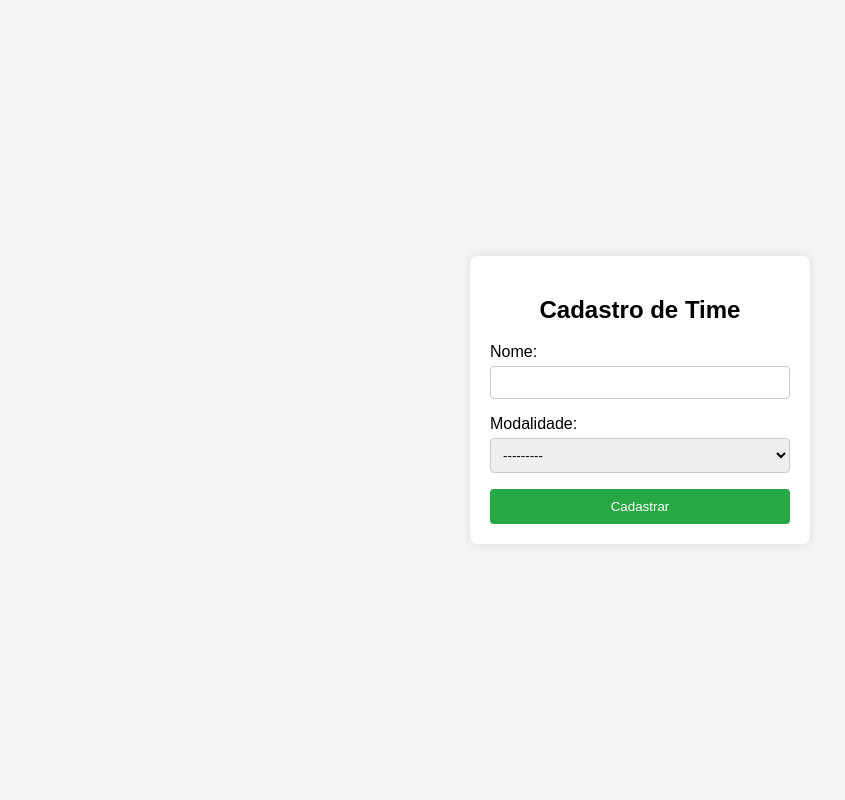
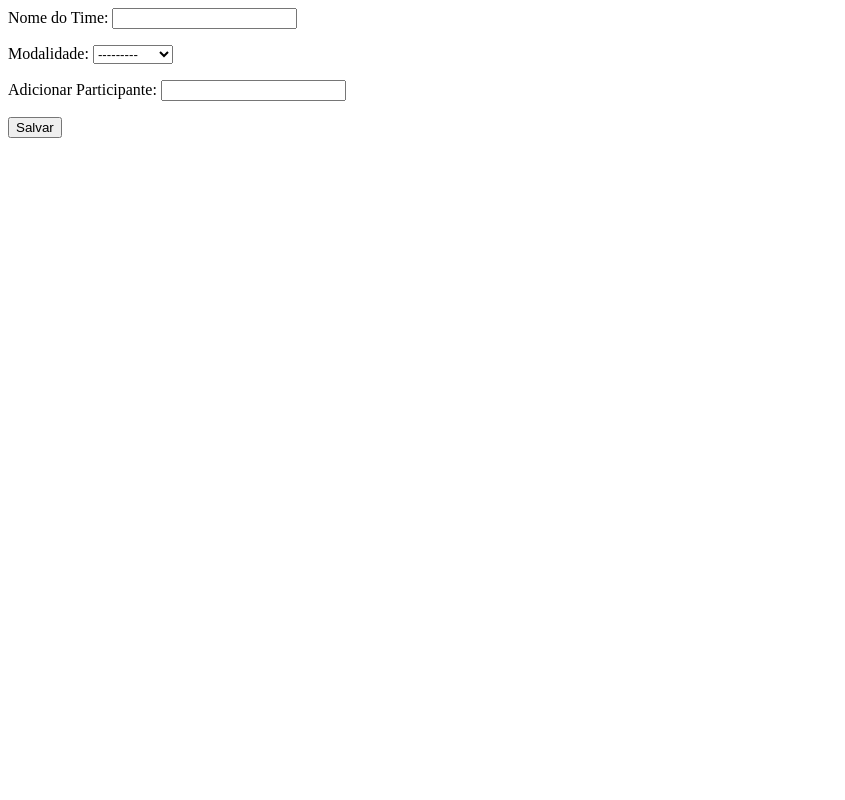
Before and after one commit to RodrigoGomes21/nova_funcionalidade, a Django app: page /gerenciamento/times/cadastrar/ in a window 1280 px wide. Shown: the whole page, without its empty margins (0-845 px from the left). Run offline with Django 3.2, Linux system fonts and the light colour scheme.

Commit message:
Novas modificações

```diff
--- a/gerenciamento/forms.py
+++ b/gerenciamento/forms.py
@@ -1,9 +1,29 @@
+# forms.py
+
 from django import forms
-from .models import Time
-
-#para cadastro de times
+from .models import Time, Participante
 
 class TimeForm(forms.ModelForm):
+    # Campo para adicionar participantes
+    participante_nome = forms.CharField(max_length=100, required=False, label='Adicionar Participante')
+
     class Meta:
         model = Time
-        fields = ['nome', 'modalidade']
+        fields = ['nome', 'modalidade']  # Campos já existentes
+
+    def clean_participante_nome(self):
+        # Lógica de validação para o limite de participantes
+        participante_nome = self.cleaned_data.get('participante_nome')
+        modalidade = self.cleaned_data.get('modalidade')
+        if modalidade:
+            max_participantes = {
+                'basquete': 12,
+                'futsal': 14,
+                'handebol': 14,
+                'volei': 10
+            }
+            limite = max_participantes.get(modalidade)
+            participantes_atuais = Participante.objects.filter(modalidade=modalidade).count()
+            if participantes_atuais >= limite:
+                raise forms.ValidationError(f'O limite para {modalidade} é de {limite} participantes.')
+        return participante_nome
--- a/gerenciamento/models.py
+++ b/gerenciamento/models.py
@@ -80,12 +80,22 @@ class Time(models.Model):
         ('basquete', 'Basquete'),
         ('futsal', 'Futsal'),
         ('handebol', 'Handebol'),
-        ('volei', 'Volei')
+        ('volei', 'Vôlei'),
     ]
 
-    nome = models.CharField(max_length=100)
+    nome = models.CharField(max_length=100, verbose_name="Nome do Time")
     modalidade = models.CharField(max_length=50, choices=MODALIDADES)
-    criacao = models.DateTimeField(auto_now_add=True)  # Adicionando o campo de data de criação
+    criacao = models.DateTimeField(auto_now_add=True)
 
     def __str__(self):
         return f'{self.nome} - {self.modalidade}'
+
+class Participante(models.Model):
+    nome = models.CharField(max_length=100)
+    time = models.CharField(max_length=100, default='valor_padrao')
+    modalidade = models.CharField(max_length=50, choices=Time.MODALIDADES)
+    curso = models.CharField(max_length=100)  # Exemplo de campo 'curso'
+    competidor = models.BooleanField(default=False)  # Exemplo de campo 'competidor'
+
+    def __str__(self):
+        return self.nome
--- a/gerenciamento/templates/usuarios/cadastrar_time.html
+++ b/gerenciamento/templates/usuarios/cadastrar_time.html
@@ -1,67 +1,21 @@
-<!DOCTYPE html>
-<html lang="pt-BR">
-<head>
-    <meta charset="UTF-8">
-    <meta name="viewport" content="width=device-width, initial-scale=1.0">
-    <title>Cadastro de Time</title>
-    <style>
-        body {
-            font-family: Arial, sans-serif;
-            background-color: #f4f4f4;
-            display: flex;
-            justify-content: center;
-            align-items: center;
-            height: 100vh;
-            margin: 0;
-        }
-        .container {
-            background-color: white;
-            padding: 20px;
-            border-radius: 8px;
-            box-shadow: 0 0 10px rgba(0, 0, 0, 0.1);
-            width: 300px;
-        }
-        h2 {
-            text-align: center;
-        }
-        .input-group {
-            margin-bottom: 15px;
-        }
-        label {
-            display: block;
-            margin-bottom: 5px;
-        }
-        input, select {
-            width: 100%;
-            padding: 8px;
-            box-sizing: border-box;
-            border-radius: 4px;
-            border: 1px solid #ccc;
-        }
-        button {
-            width: 100%;
-            padding: 10px;
-            background-color: #28a745;
-            color: white;
-            border: none;
-            border-radius: 4px;
-            cursor: pointer;
-        }
-        button:hover {
-            background-color: #218838;
-        }
-    </style>
-</head>
-<body>
+<!-- usuarios/cadastrar_time.html -->
+<form method="POST">
+    {% csrf_token %}
+    {{ form.as_p }}
+    <button type="submit">Salvar</button>
+</form>
 
-    <div class="container">
-        <h2>Cadastro de Time</h2>
-        <form method="POST">
-            {% csrf_token %}
-            {{ form.as_p }}
-            <button type="submit">Cadastrar</button>
-        </form>
-    </div>
-
-</body>
-</html>
+<!-- Exibir tabela de participantes se o time já existir -->
+{% if form.instance.pk %}
+    <h3>Participantes</h3>
+    <table>
+        <tr>
+            <th>Nome</th>
+        </tr>
+        {% for participante in form.instance.participantes.all %}
+        <tr>
+            <td>{{ participante.nome }}</td>
+        </tr>
+        {% endfor %}
+    </table>
+{% endif %}
--- a/gerenciamento/views.py
+++ b/gerenciamento/views.py
@@ -4,6 +4,7 @@ from .models import Participante
 from .forms import TimeForm
 from django.shortcuts import render, redirect
 from gerenciamento.models import Time
+from .models import Time
 
 def index(request):
     return HttpResponse("Hello, this is the index page of gerenciamento.")
@@ -31,18 +32,23 @@ def frequencias_view(request):
 
 #Parte Do Cadastro dos Times
 
+def lista_times(request):
+    times = Time.objects.all()
+    return render(request, 'gerenciamento/lista_times.html', {'times': times})
+
 def cadastrar_time(request):
     if request.method == 'POST':
         form = TimeForm(request.POST)
         if form.is_valid():
-            form.save()
+            time = form.save()  # Salva o Time primeiro
+
+            # Adiciona participante ao time, caso o campo tenha sido preenchido
+            participante_nome = form.cleaned_data.get('participante_nome')
+            if participante_nome:
+                Participante.objects.create(nome=participante_nome, time=time, modalidade=time.modalidade)
+
             return redirect('lista_times')
     else:
         form = TimeForm()
 
     return render(request, 'usuarios/cadastrar_time.html', {'form': form})
-
-
-def lista_times(request):
-    times = Time.objects.all()
-    return render(request, 'usuarios/lista_times.html', {'times': times})
```
Also changed, not shown: gerenciamento/admin.py (+15 -5 lines), db.sqlite3, gerenciamento/migrations/0007_auto_20241025_1711.py (added).
